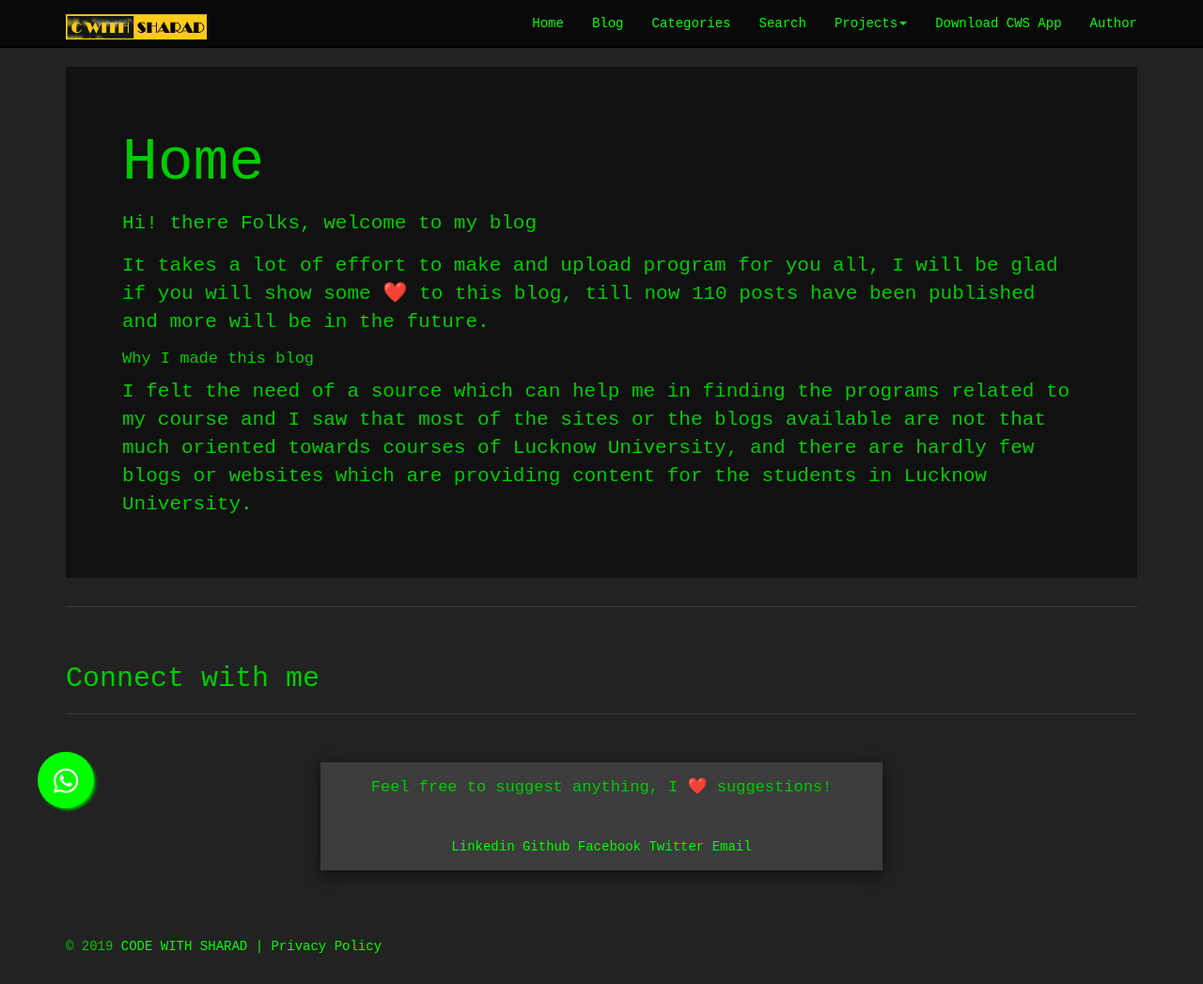
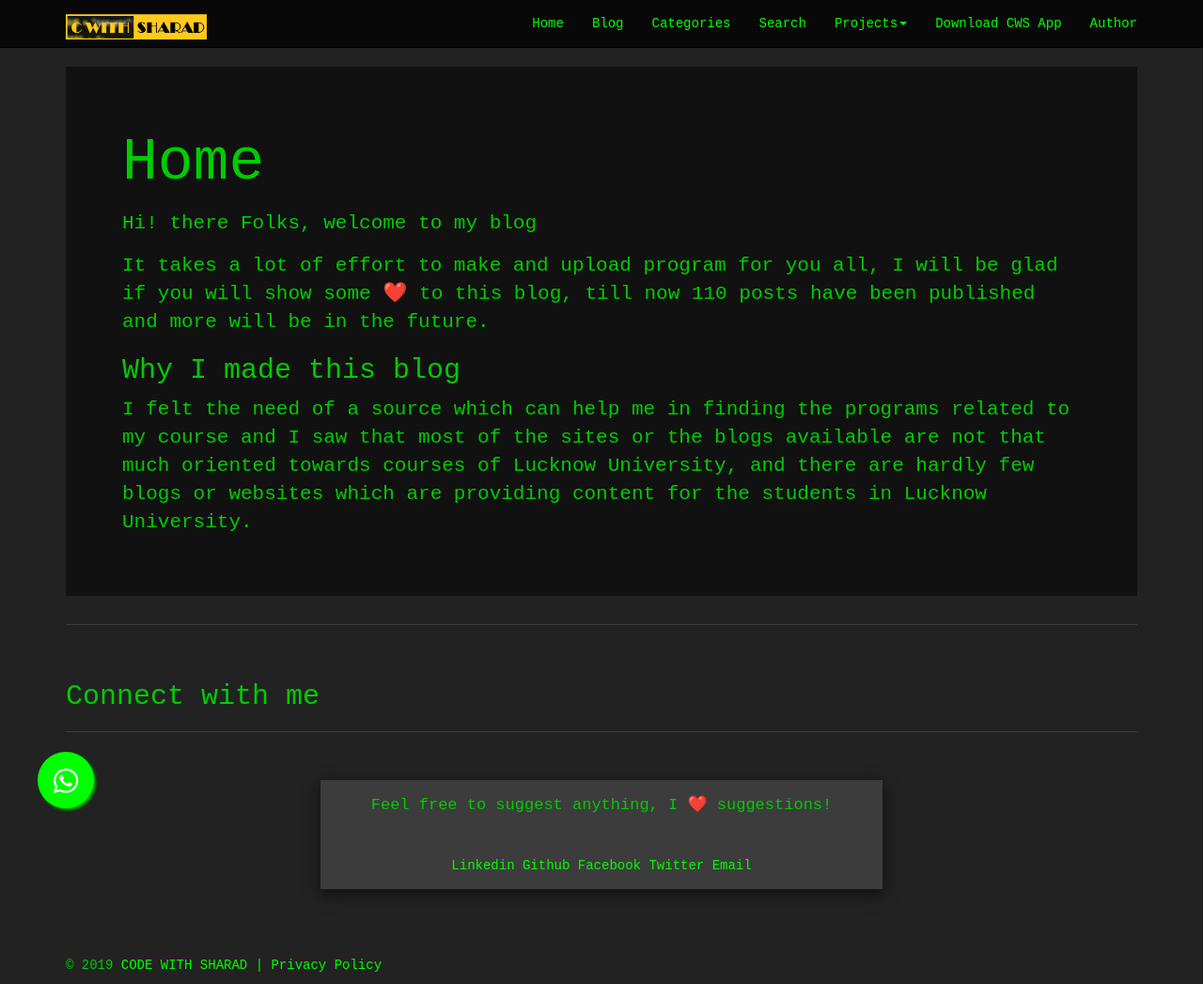
Before and after one commit to cwithsharad/cwithsharad.github.io, a Jekyll site: the page built from index.md, in a window 1280 px wide. Shown: the whole page at 94% size. Built offline with Jekyll 4.4.1, drawn with Linux system fonts in a browser that asks for light colours; nearby versions of some CDN libraries; emoji names are drawn with the system emoji font.

```diff
--- a/index.md
+++ b/index.md
@@ -8,5 +8,6 @@ Hi! there Folks, welcome to my blog
 It takes a lot of effort to make and upload program for you all, I will be glad if you will show some :heart:
 to this blog, till now 110 posts have been published and more will be in the future.
 
-#### Why I made this blog
+## Why I made this blog
+
 I felt the need of a source which can help me in finding the programs related to my course and I saw that most of the sites or the blogs available are not that much oriented towards courses of Lucknow University, and  there are hardly few blogs or websites which are providing content for the students in Lucknow University.
```
